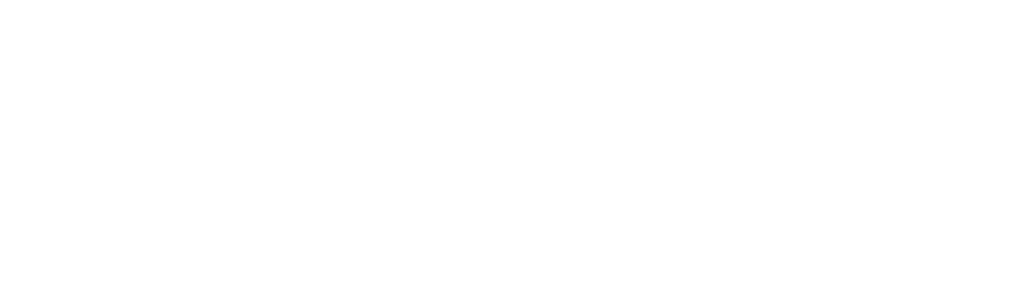
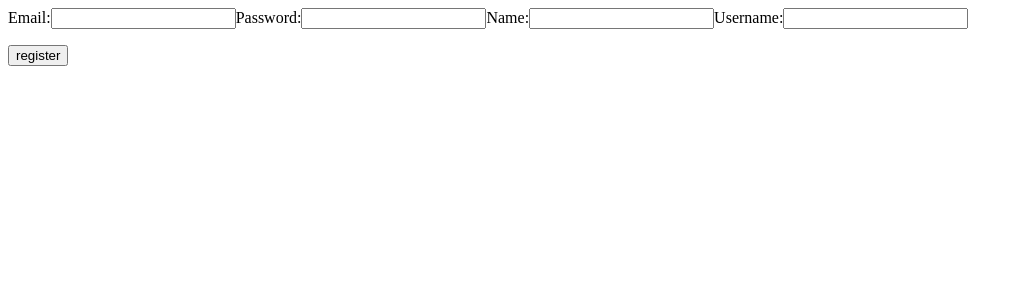
Before and after one commit to telesleo/blog-frontend, a React (Create React App) app: page /register in a window 1280 px wide. Before the commit this address had no page. Shown: the top 300 px of the page, without its empty margins (0-1023 px from the left). Built offline with nearby package versions, Linux system fonts and the light colour scheme.

Commit message:
Add Register page for creating a new account

```diff
--- a/src/App.jsx
+++ b/src/App.jsx
@@ -2,6 +2,7 @@ import React from 'react';
 import { Routes, Route } from 'react-router-dom';
 import Posts from './pages/Posts';
 import Post from './pages/Post';
+import Register from './pages/Register';
 
 export default function App() {
   return (
@@ -9,6 +10,7 @@ export default function App() {
       <Routes>
         <Route path="/" element={<Posts />} />
         <Route path="/post/:id" element={<Post />} />
+        <Route path="/register" element={<Register />} />
       </Routes>
     </div>
   );
--- /dev/null
+++ b/src/pages/Register/index.jsx
@@ -0,0 +1,61 @@
+import React, { useState } from 'react';
+import { useNavigate } from 'react-router-dom';
+import login from '../../utils/login';
+import request from '../../utils/request';
+
+export default function Register() {
+  const navigate = useNavigate();
+
+  const [email, setEmail] = useState('');
+  const [password, setPassword] = useState('');
+  const [name, setName] = useState('');
+  const [username, setUsername] = useState('');
+  const [errorMessage, setErrorMessage] = useState('');
+
+  const setState = {
+    email: setEmail,
+    password: setPassword,
+    name: setName,
+    username: setUsername,
+  };
+
+  const handleInput = ({ target }) => {
+    setState[target.id](target.value);
+  };
+
+  const register = async () => {
+    const response = await request('/users/register', 'POST', {
+      email, password, name, username,
+    });
+    if (response.message === 'User created successfully.') {
+      if (login(email, password)) {
+        navigate('/');
+      }
+    } else {
+      setErrorMessage(response.message);
+    }
+  };
+
+  return (
+    <div>
+      <label htmlFor="email">
+        Email:
+        <input type="email" id="email" value={email} onChange={handleInput} />
+      </label>
+      <label htmlFor="password">
+        Password:
+        <input type="password" id="password" value={password} onChange={handleInput} />
+      </label>
+      <label htmlFor="name">
+        Name:
+        <input type="name" id="name" value={name} onChange={handleInput} />
+      </label>
+      <label htmlFor="username">
+        Username:
+        <input type="username" id="username" value={username} onChange={handleInput} />
+      </label>
+      <p>{errorMessage}</p>
+      <button type="button" onClick={register}>register</button>
+    </div>
+  );
+}
```
